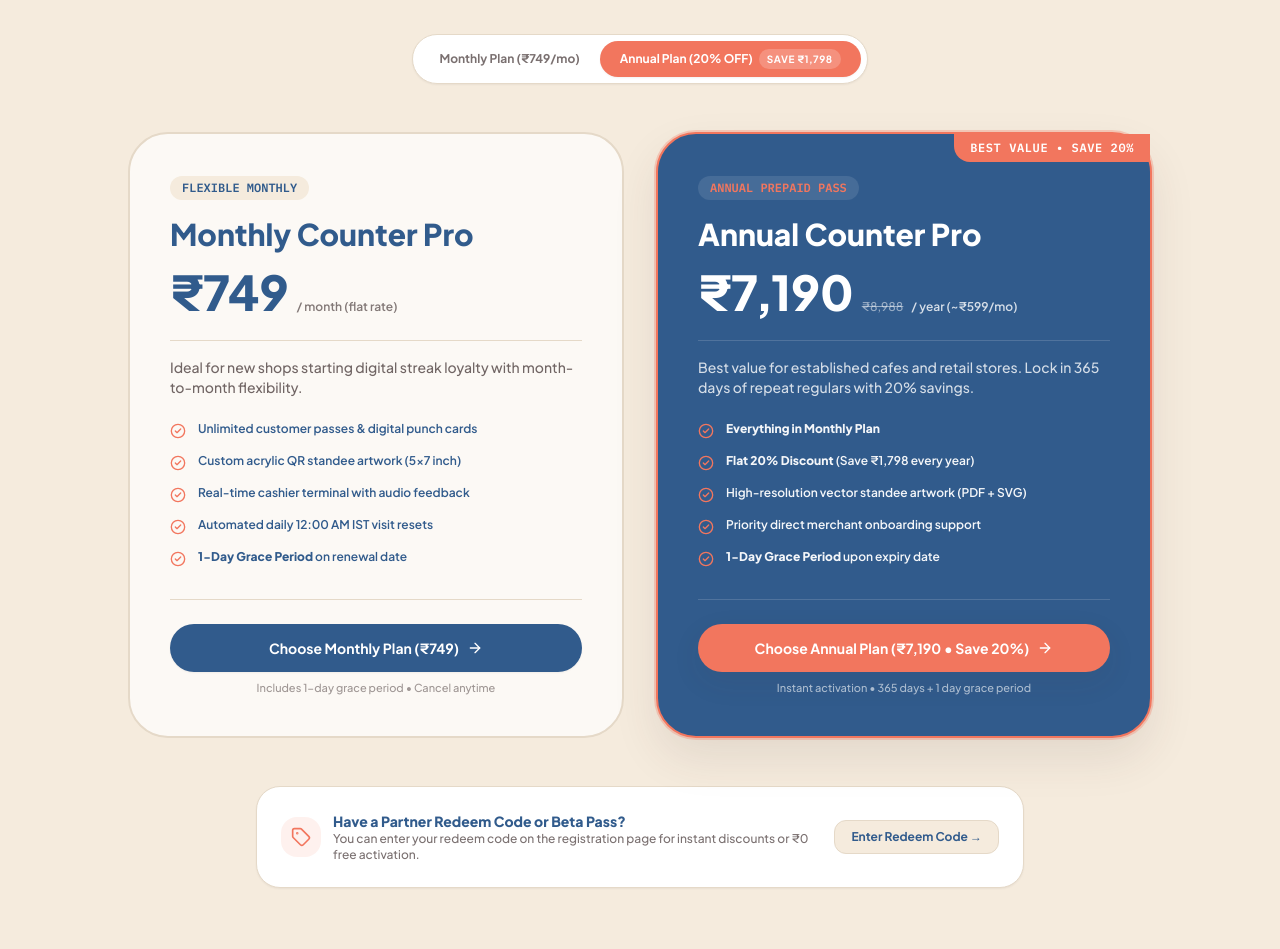
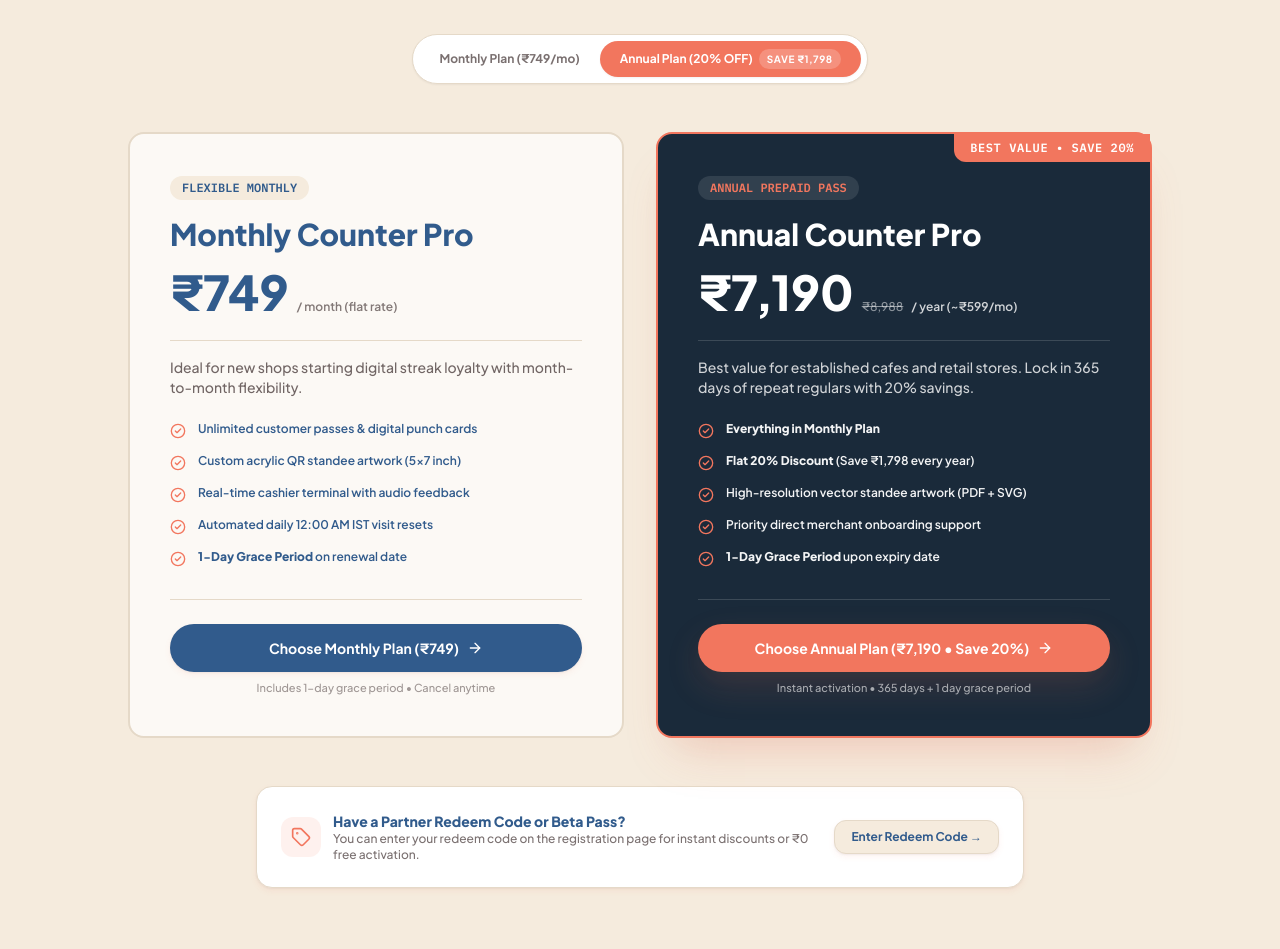
Before and after one commit to Jenish07-oss/Stickthebizz, a Next.js app: page /pricing in a window 1280 px wide. Shown: the part 343-1292 px from the top of the page. Built offline with nearby package versions, Linux system fonts and the light colour scheme; no server answers.

Commit message:
feat(design): implement design audit improvements — brand-tinted elevation, precision corner radius, display typography, and tactile UI feedback

```diff
--- a/app/globals.css
+++ b/app/globals.css
@@ -11,7 +11,99 @@
   --color-border: #E5D9C8;
   --color-success: #16A34A;
   --color-warning: #F59E0B;
+
+  /* 1. Brand-Tinted Elevation System */
+  --shadow-coral-1: rgba(242, 118, 94, 0.08);   /* ambient */
+  --shadow-coral-2: rgba(242, 118, 94, 0.15);   /* card */
+  --shadow-coral-3: rgba(242, 118, 94, 0.25);   /* elevated */
+  --shadow-coral-4: rgba(242, 118, 94, 0.35);   /* modal */
+  --shadow-ink-1:   rgba(65, 51, 51, 0.06);     /* neutral layer */
+
+  /* 4. Motion Tokens */
+  --motion-fast:   120ms ease-out;
+  --motion-base:   200ms ease-out;
+  --motion-slow:   300ms ease-out;
+  --motion-spring: 400ms cubic-bezier(0.34, 1.56, 0.64, 1);
+  --motion-damp:   500ms cubic-bezier(0.4, 0, 0.2, 1);
+
+  /* 5. Dark Brand Theme */
+  --brand-dark: #1A2A3A;     /* Deep navy with warmth */
+  --brand-dark-text: #F5EBDD; /* Sand text on dark */
+  --brand-dark-muted: #D4C8B8;
 }
+
+/* Brand Elevation Utilities */
+.shadow-brand-sm   { box-shadow: var(--shadow-coral-1) 0 3px 6px, var(--shadow-ink-1) 0 1px 2px; }
+.shadow-brand-md   { box-shadow: var(--shadow-coral-2) 0 15px 35px, var(--shadow-ink-1) 0 8px 16px; }
+.shadow-brand-lg   { box-shadow: var(--shadow-coral-3) 0 30px 45px -20px, var(--shadow-ink-1) 0 18px 36px -18px; }
+.shadow-brand-xl   { box-shadow: var(--shadow-coral-4) 0 14px 21px -14px, var(--shadow-ink-1) 0 8px 17px -8px; }
+
+/* 2. Display Typography */
+.text-display-hero {
+  font-family: var(--font-plus-jakarta);
+  font-weight: 300;
+  font-size: clamp(2.5rem, 5vw, 4rem);
+  line-height: 1.05;
+  letter-spacing: -0.03em;
+}
+
+/* 4. Semantic Motion Classes */
+.motion-enter      { animation: fadeIn var(--motion-base), slideUp var(--motion-slow); }
+.motion-exit       { animation: fadeOut var(--motion-fast), slideDown var(--motion-base); }
+.motion-pop        { animation: popIn var(--motion-spring); }
+.motion-pulse      { animation: pulseSoft var(--motion-damp); }
+.motion-shake      { animation: shake var(--motion-fast); }
+.motion-slide-up   { animation: slideUp var(--motion-base); }
+.motion-slide-down { animation: slideDown var(--motion-base); }
+
+@keyframes fadeIn {
+  from { opacity: 0; }
+  to { opacity: 1; }
+}
+@keyframes fadeOut {
+  from { opacity: 1; }
+  to { opacity: 0; }
+}
+@keyframes slideUp {
+  from { transform: translateY(8px); opacity: 0; }
+  to { transform: translateY(0); opacity: 1; }
+}
+@keyframes slideDown {
+  from { transform: translateY(-8px); opacity: 0; }
+  to { transform: translateY(0); opacity: 1; }
+}
+@keyframes popIn {
+  0% { transform: scale(0.85); opacity: 0; }
+  70% { transform: scale(1.08); }
+  100% { transform: scale(1); opacity: 1; }
+}
+@keyframes pulseSoft {
+  0%, 100% { transform: scale(1); opacity: 1; }
+  50% { transform: scale(1.04); opacity: 0.9; }
+}
+@keyframes shake {
+  0%, 100% { transform: translateX(0); }
+  25% { transform: translateX(-4px); }
+  75% { transform: translateX(4px); }
+}
+
+/* Respect Reduced Motion */
+@media (prefers-reduced-motion: reduce) {
+  *, *::before, *::after {
+    animation-duration: 0.01ms !important;
+    transition-duration: 0.01ms !important;
+  }
+}
+
+/* 5. Dark Brand Section */
+.section-dark {
+  background: var(--brand-dark);
+  color: var(--brand-dark-text);
+  border-top: 1px solid rgba(245, 235, 221, 0.1);
+}
+.section-dark h2 { color: var(--brand-dark-text); }
+.section-dark p  { color: var(--brand-dark-muted); }
+.section-dark .btn-primary { background: var(--color-primary); }
 
 html {
   scroll-behavior: smooth;
--- a/app/layout.tsx
+++ b/app/layout.tsx
@@ -8,7 +8,7 @@ import ConsoleCleaner from "@/components/ConsoleCleaner";
 
 const plusJakarta = Plus_Jakarta_Sans({
   subsets: ["latin"],
-  weight: ["500", "600", "700", "800"],
+  weight: ["300", "500", "600", "700", "800"],
   variable: "--font-plus-jakarta",
   display: "swap",
 });
--- a/app/page.tsx
+++ b/app/page.tsx
@@ -844,7 +844,7 @@ export default function HomePage() {
               </h2>
             </div>
 
-            <div className="mt-10 overflow-hidden rounded-[2.5rem] border-2 border-primary bg-secondary text-white shadow-float md:grid md:grid-cols-2">
+            <div className="mt-10 overflow-hidden rounded-2xl border-2 border-primary/40 bg-[#1A2A3A] text-white shadow-brand-xl md:grid md:grid-cols-2">
               <div className="p-8 sm:p-12 flex flex-col justify-between">
                 <div>
                   <span className="inline-flex items-center gap-1.5 rounded-full bg-coral/20 border border-coral/40 px-3 py-1 font-mono text-xs font-bold text-coral">
@@ -867,7 +867,7 @@ export default function HomePage() {
                   <Link
                     href="/auth/owner/register"
                     replace={false}
-                    className="inline-flex min-h-[48px] items-center gap-2 rounded-full bg-primary px-7 text-sm font-bold text-white shadow-sm transition hover:bg-primary/90"
+                    className="inline-flex min-h-[48px] items-center gap-2 rounded-full bg-primary px-7 text-sm font-bold text-white shadow-brand-sm transition hover:bg-primary/90 active:scale-95"
                   >
                     <span>Register My Shop Counter</span>
                     <ArrowRight className="h-4 w-4" />
--- a/app/pricing/page.tsx
+++ b/app/pricing/page.tsx
@@ -79,9 +79,9 @@ export default function PricingPage() {
           {/* Pricing Cards Comparison Grid */}
           <div className="mt-12 grid gap-8 lg:grid-cols-2 max-w-5xl mx-auto">
             {/* 1. Monthly Plan */}
-            <div className={`relative rounded-[2.5rem] p-8 sm:p-10 flex flex-col justify-between transition-all border-2 ${
+            <div className={`relative rounded-2xl p-8 sm:p-10 flex flex-col justify-between transition-all border-2 ${
               billingCycle === "monthly"
-                ? "border-primary bg-white shadow-float ring-2 ring-primary/20"
+                ? "border-primary bg-white shadow-brand-md ring-2 ring-primary/20"
                 : "border-border bg-white/70"
             }`}>
               <div>
@@ -131,7 +131,7 @@ export default function PricingPage() {
               <div className="mt-8 pt-6 border-t border-border">
                 <Link
                   href="/auth/owner/register?plan=monthly"
-                  className="flex min-h-[48px] w-full items-center justify-center gap-2 rounded-full bg-secondary text-sm font-bold text-white shadow-sm transition hover:bg-secondary/90"
+                  className="flex min-h-[48px] w-full items-center justify-center gap-2 rounded-full bg-secondary text-sm font-bold text-white shadow-brand-sm transition-all hover:bg-secondary/90 active:scale-95"
                 >
                   <span>Choose Monthly Plan (₹749)</span>
                   <ArrowRight className="h-4 w-4" />
@@ -143,13 +143,13 @@ export default function PricingPage() {
             </div>
 
             {/* 2. Yearly Plan (20% OFF) */}
-            <div className={`relative rounded-[2.5rem] p-8 sm:p-10 flex flex-col justify-between text-white transition-all border-2 ${
+            <div className={`relative rounded-2xl p-8 sm:p-10 flex flex-col justify-between text-white transition-all border-2 ${
               billingCycle === "yearly"
-                ? "border-primary bg-secondary shadow-float ring-2 ring-primary/30"
-                : "border-secondary bg-secondary/90"
+                ? "border-primary bg-[#1A2A3A] shadow-brand-lg ring-2 ring-primary/30"
+                : "border-border bg-[#1A2A3A]/90"
             }`}>
               {/* Highlight ribbon */}
-              <div className="absolute top-0 right-0 rounded-bl-2xl bg-primary px-4 py-1.5 font-mono text-xs font-extrabold uppercase tracking-wider text-white">
+              <div className="absolute top-0 right-0 rounded-bl-xl bg-primary px-4 py-1.5 font-mono text-xs font-extrabold uppercase tracking-wider text-white">
                 BEST VALUE • SAVE 20%
               </div>
 
@@ -203,7 +203,7 @@ export default function PricingPage() {
               <div className="mt-8 pt-6 border-t border-white/15">
                 <Link
                   href="/auth/owner/register?plan=yearly"
-                  className="flex min-h-[48px] w-full items-center justify-center gap-2 rounded-full bg-primary text-sm font-bold text-white shadow-card transition hover:bg-primary/90 hover:scale-[1.01]"
+                  className="flex min-h-[48px] w-full items-center justify-center gap-2 rounded-full bg-primary text-sm font-bold text-white shadow-brand-md transition-all hover:bg-primary/90 hover:scale-[1.01] active:scale-95"
                 >
                   <span>Choose Annual Plan (₹7,190 • Save 20%)</span>
                   <ArrowRight className="h-4 w-4" />
@@ -216,9 +216,9 @@ export default function PricingPage() {
           </div>
 
           {/* Redeem Code Guarantee Banner */}
-          <div className="mt-12 max-w-3xl mx-auto rounded-3xl bg-white p-6 border border-border shadow-sm flex flex-col sm:flex-row items-center justify-between gap-4 text-center sm:text-left">
+          <div className="mt-12 max-w-3xl mx-auto rounded-2xl bg-white p-6 border border-border shadow-brand-sm flex flex-col sm:flex-row items-center justify-between gap-4 text-center sm:text-left">
             <div className="flex items-center gap-3">
-              <div className="grid h-10 w-10 shrink-0 place-items-center rounded-2xl bg-primary/10 text-primary">
+              <div className="grid h-10 w-10 shrink-0 place-items-center rounded-xl bg-primary/10 text-primary">
                 <Tag className="h-5 w-5" />
               </div>
               <div>
@@ -232,7 +232,7 @@ export default function PricingPage() {
             </div>
             <Link
               href="/auth/owner/register"
-              className="shrink-0 rounded-xl bg-sand px-4 py-2 text-xs font-bold text-secondary border border-border hover:bg-white"
+              className="shrink-0 rounded-xl bg-sand px-4 py-2 text-xs font-bold text-secondary border border-border hover:bg-white active:scale-95 transition-all shadow-brand-sm"
             >
               Enter Redeem Code →
             </Link>
--- a/components/RewardTicket.tsx
+++ b/components/RewardTicket.tsx
@@ -25,7 +25,7 @@ export default function RewardTicket({
   const expiry = ticket.expiryDate || "Valid for 14 days";
 
   return (
-    <div className="relative overflow-hidden rounded-3xl border-2 border-dashed border-primary bg-white p-6 shadow-float transition-all">
+    <div className="relative overflow-hidden rounded-2xl border-2 border-dashed border-primary bg-white p-6 shadow-brand-lg motion-pop transition-all">
       {/* Ticket Side Cutout Notches */}
       <div className="absolute -left-3 top-1/2 h-6 w-6 -translate-y-1/2 rounded-full border-r-2 border-dashed border-primary bg-sand" />
       <div className="absolute -right-3 top-1/2 h-6 w-6 -translate-y-1/2 rounded-full border-l-2 border-dashed border-primary bg-sand" />
--- a/components/ui/Toast.tsx
+++ b/components/ui/Toast.tsx
@@ -76,11 +76,11 @@ export function ToastContainer() {
       {toasts.map((t) => (
         <div
           key={t.id}
-          className={`pointer-events-auto flex items-center justify-between gap-3 rounded-2xl p-4 shadow-float transition-all animate-in slide-in-from-bottom-3 duration-200 border ${
+          className={`pointer-events-auto flex items-center justify-between gap-3 rounded-xl p-4 shadow-brand-md motion-slide-up transition-all border ${
             t.type === "success"
               ? "bg-white text-secondary border-emerald-500/30 ring-1 ring-emerald-500/10"
               : t.type === "error"
-              ? "bg-white text-secondary border-coral/30 ring-1 ring-coral/10"
+              ? "bg-white text-secondary border-coral/30 ring-1 ring-coral/10 motion-shake"
               : "bg-white text-secondary border-border"
           }`}
         >
--- a/tailwind.config.ts
+++ b/tailwind.config.ts
@@ -21,6 +21,9 @@ const config: Config = {
         border: "#E5D9C8",
         success: "#16A34A",
         warning: "#F59E0B",
+        "brand-dark": "#1A2A3A",
+        "brand-dark-text": "#F5EBDD",
+        "brand-dark-muted": "#D4C8B8",
       },
       fontFamily: {
         sans: ["var(--font-plus-jakarta)", "Plus Jakarta Sans", "system-ui", "sans-serif"],
@@ -32,6 +35,10 @@ const config: Config = {
         card: "0 10px 30px rgba(65, 51, 51, 0.08)",
         phone: "0 25px 50px rgba(49, 91, 140, 0.22)",
         flame: "0 0 20px rgba(242, 118, 94, 0.55)",
+        "brand-sm": "var(--shadow-coral-1) 0 3px 6px, var(--shadow-ink-1) 0 1px 2px",
+        "brand-md": "var(--shadow-coral-2) 0 15px 35px, var(--shadow-ink-1) 0 8px 16px",
+        "brand-lg": "var(--shadow-coral-3) 0 30px 45px -20px, var(--shadow-ink-1) 0 18px 36px -18px",
+        "brand-xl": "var(--shadow-coral-4) 0 14px 21px -14px, var(--shadow-ink-1) 0 8px 17px -8px",
       },
       keyframes: {
         blob: {
```
Also changed, not shown: components/Navbar.tsx (+6 -6 lines), components/StampGrid.tsx (+13 -9 lines).
